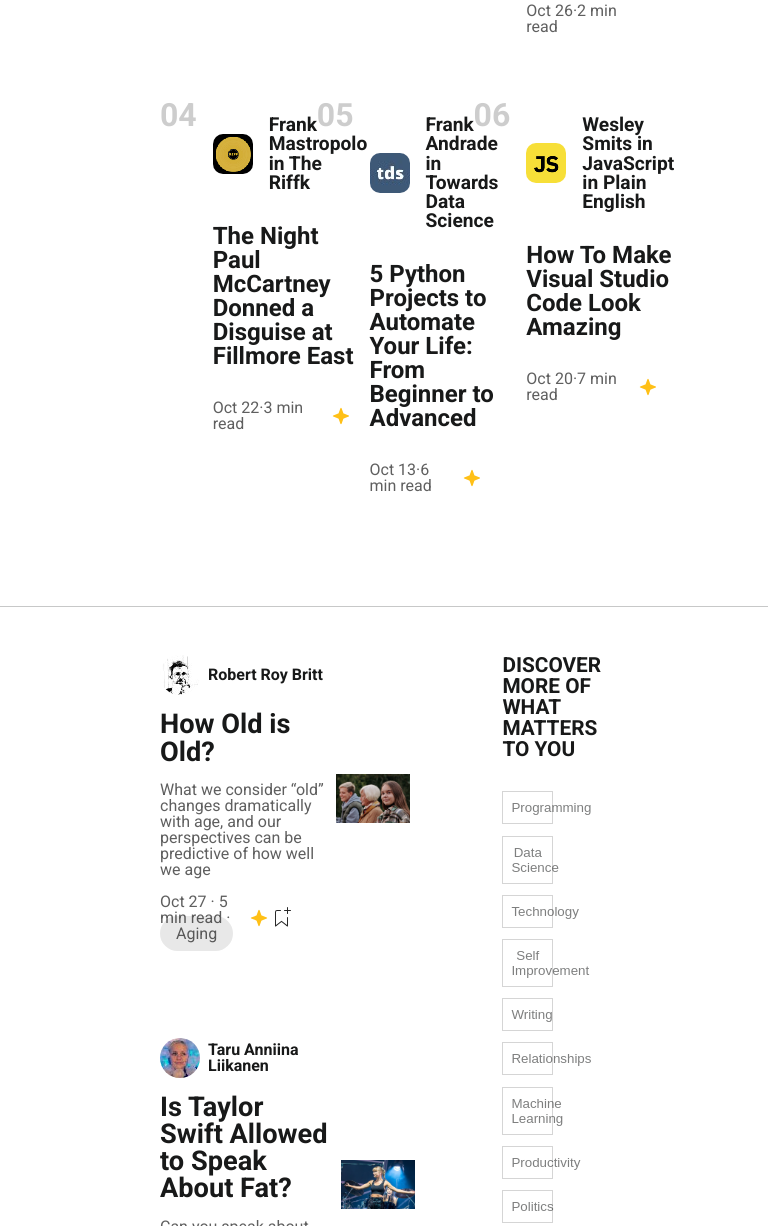
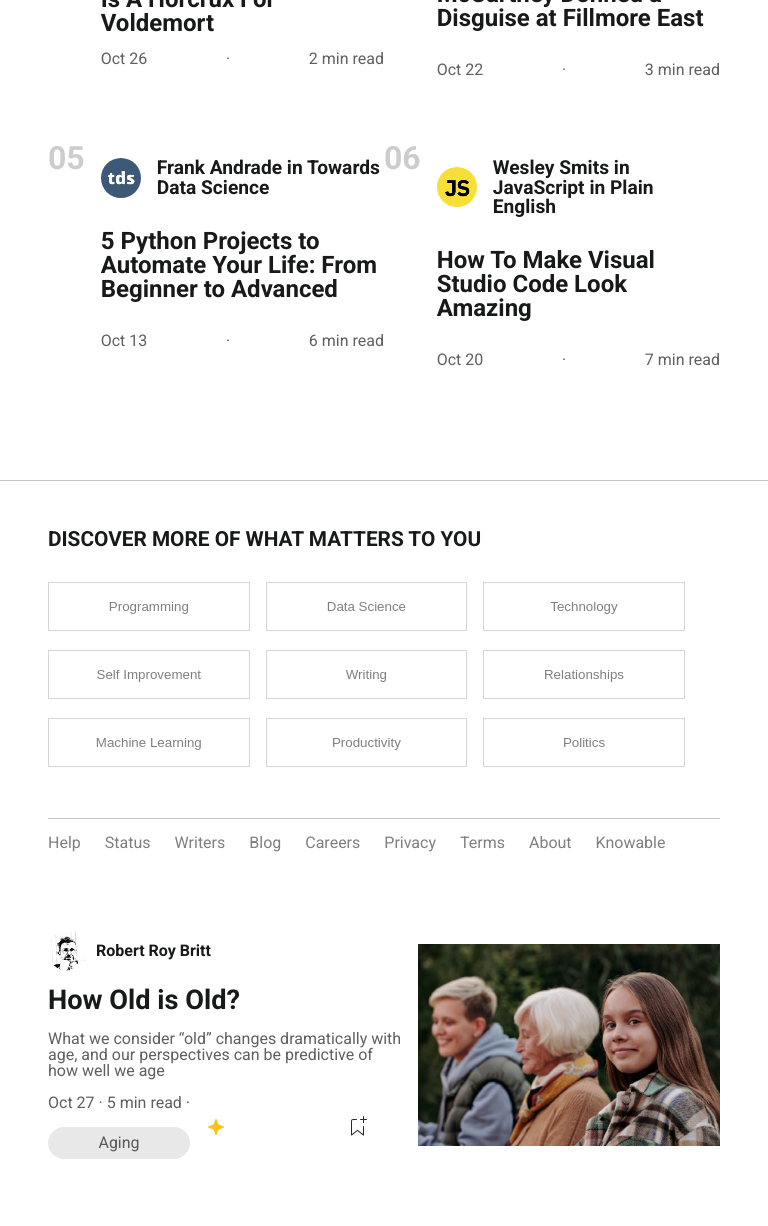
Before and after one commit to DngDavide02/U2-W1-D5-FridayExercise, a plain HTML site: page index.html in a window 768 px wide. Shown: the part 913-2139 px from the top of the page. Drawn offline with nearby package versions, Linux system fonts and the light colour scheme.

Commit message:
responsività

```diff
--- a/assets/css/style.css
+++ b/assets/css/style.css
@@ -314,33 +314,7 @@ aside h3 {
 
 /* responsività */
 
-@media screen and (max-width: 1700px) {
-  .space {
-    padding-left: 10rem;
-    padding-right: 10rem;
-  }
-
-  .asideContent {
-    display: flex;
-    flex-wrap: wrap;
-    gap: 0.5rem;
-    border-bottom: #1819193d 1px solid;
-    padding-bottom: 3rem;
-  }
-
-  .asideContent button {
-    width: 48%;
-    background-color: transparent;
-    box-sizing: border-box;
-    text-align: center;
-    padding: 0.5rem;
-    border: #1819192e 1px solid;
-    margin-bottom: 0.2rem;
-    color: #1819198e;
-  }
-}
-
-@media screen and (max-width: 700px) {
+@media (max-width: 699px) {
   .space {
     padding-left: 1.5rem;
     padding-right: 1.5rem;
@@ -379,6 +353,11 @@ aside h3 {
     width: 80%;
   }
 
+  .articles .article img {
+    border-radius: 50%;
+    margin-right: 1rem;
+  }
+
   main {
     display: flex;
     flex-direction: column;
@@ -415,3 +394,105 @@ aside h3 {
     height: auto;
   }
 }
+
+@media (min-width: 700px) and (max-width: 1199px) {
+  .space {
+    padding-left: 3rem;
+    padding-right: 3rem;
+  }
+
+  nav .navLinks {
+    gap: 1rem;
+  }
+
+  header img {
+    position: absolute;
+    right: -20rem;
+  }
+
+  .articles .article {
+    width: 50%;
+  }
+
+  .article .starArticle img {
+    display: none;
+  }
+
+  .article .date,
+  .article .starArticle .date {
+    display: flex;
+    width: 100%;
+    justify-content: space-between;
+  }
+
+  .articles .article img {
+    border-radius: 50%;
+    margin-right: 1rem;
+  }
+
+  main {
+    display: flex;
+    flex-direction: column;
+    min-height: 100vh;
+    position: relative;
+    overflow: visible;
+    align-items: stretch;
+  }
+
+  aside {
+    width: 100%;
+    padding-left: 0;
+    margin-left: 0;
+    order: 1;
+    position: static;
+    z-index: 0;
+  }
+
+  .asideContent button {
+    width: 30%;
+  }
+
+  .news {
+    width: 100%;
+    margin-top: 2rem;
+    order: 2;
+  }
+
+  .dateFlex p span {
+    display: block;
+    margin-top: 1rem;
+    text-align: center;
+  }
+
+  .contentImg {
+    width: 45%;
+    margin-left: 1rem;
+    height: auto;
+  }
+}
+
+@media (min-width: 1200px) and (max-width: 1799px) {
+  .space {
+    padding-left: 10rem;
+    padding-right: 10rem;
+  }
+
+  .asideContent {
+    display: flex;
+    flex-wrap: wrap;
+    gap: 0.5rem;
+    border-bottom: #1819193d 1px solid;
+    padding-bottom: 3rem;
+  }
+
+  .asideContent button {
+    width: 48%;
+    background-color: transparent;
+    box-sizing: border-box;
+    text-align: center;
+    padding: 0.5rem;
+    border: #1819192e 1px solid;
+    margin-bottom: 0.2rem;
+    color: #1819198e;
+  }
+}
--- a/index.html
+++ b/index.html
@@ -49,7 +49,7 @@
               <p class="journalistName">Tom Cooper</p>
             </div>
             <h3>Ukraine War, 23 October 2022</h3>
-            <p class="date">Oct 23 · 5 min read</p>
+            <p class="date">Oct 23 <span>·</span> <span>5 min read</span></p>
           </div>
         </div>
 
@@ -62,7 +62,7 @@
               <p class="journalistName">Arthur Hayes in Entrepreneur's Handbook</p>
             </div>
             <h3>Comeback</h3>
-            <p class="date">Oct 26·24 min read</p>
+            <p class="date">Oct 26 <span>·</span> <span>24 min read</span></p>
           </div>
         </div>
 
@@ -75,7 +75,7 @@
               <p class="journalistName">Tom Cooper</p>
             </div>
             <h3>How I Learned to Love My Breasts Even Though One Is A Horcrux For Voldemort</h3>
-            <p class="date">Oct 26·2 min read</p>
+            <p class="date">Oct 26 <span>·</span> <span>2 min read</span></p>
           </div>
         </div>
 
@@ -89,7 +89,7 @@
             </div>
             <h3>The Night Paul McCartney Donned a Disguise at Fillmore East</h3>
             <div class="starArticle">
-              <p class="date">Oct 22·3 min read</p>
+              <p class="date">Oct 22 <span>·</span> <span>3 min read</span></p>
               <img src="./assets/imgs/svg/star.svg" alt="star" />
             </div>
           </div>
@@ -105,7 +105,7 @@
             </div>
             <h3>5 Python Projects to Automate Your Life: From Beginner to Advanced</h3>
             <div class="starArticle">
-              <p class="date">Oct 13·6 min read</p>
+              <p class="date">Oct 13 <span>·</span> <span>6 min read</span></p>
               <img src="./assets/imgs/svg/star.svg" alt="star" />
             </div>
           </div>
@@ -121,7 +121,7 @@
             </div>
             <h3>How To Make Visual Studio Code Look Amazing</h3>
             <div class="starArticle">
-              <p class="date">Oct 20·7 min read</p>
+              <p class="date">Oct 20 <span>·</span> <span>7 min read</span></p>
               <img src="./assets/imgs/svg/star.svg" alt="star" />
             </div>
           </div>
```
